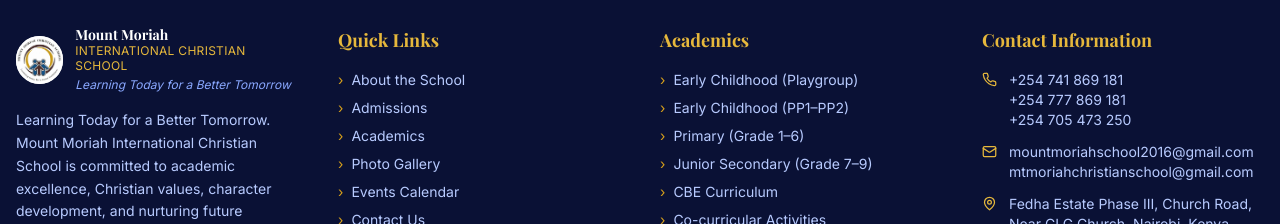
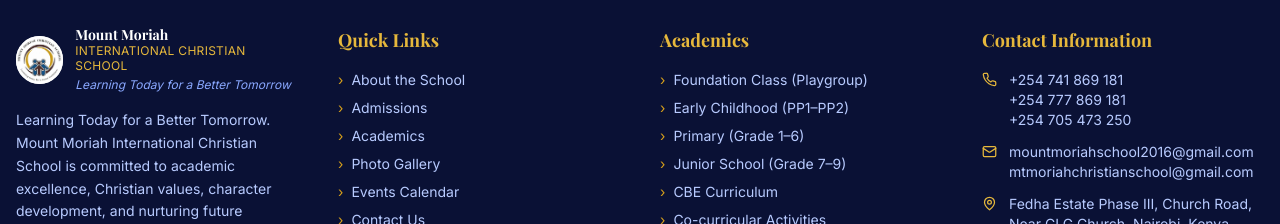
Before and after one commit to Kyle-Poppy/mt.moriahschool, a React (Vite) app: page / in a window 1280 px wide. Shown: the part 5965-6189 px from the top of the page. Built offline with nearby package versions, Linux system fonts and the light colour scheme.

Commit message:
changed the label for classes

```diff
--- a/src/components/Footer.tsx
+++ b/src/components/Footer.tsx
@@ -75,10 +75,10 @@
           <h4 className="font-heading font-bold text-lg mb-4 text-secondary-400">Academics</h4>
           <ul className="space-y-2 text-sm text-primary-200">
             {[
-              { label: 'Early Childhood (Playgroup)', to: '/admissions#early' },
+              { label: 'Foundation Class (Playgroup)', to: '/admissions#early' },
               { label: 'Early Childhood (PP1–PP2)', to: '/admissions#early' },
               { label: 'Primary (Grade 1–6)', to: '/admissions#primary' },
-              { label: 'Junior Secondary (Grade 7–9)', to: '/admissions#secondary' },
+              { label: 'Junior School (Grade 7–9)', to: '/admissions#secondary' },
               { label: 'CBE Curriculum', to: '/academics#cbc' },
               { label: 'Co-curricular Activities', to: '/academics#cocurricular' },
               { label: 'Fee Structure', to: '/about#fees' },
```
